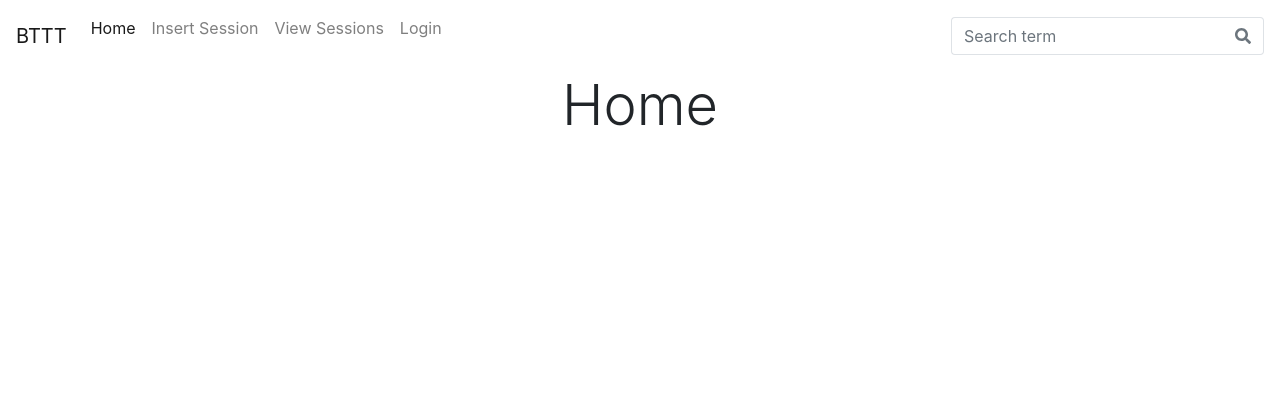
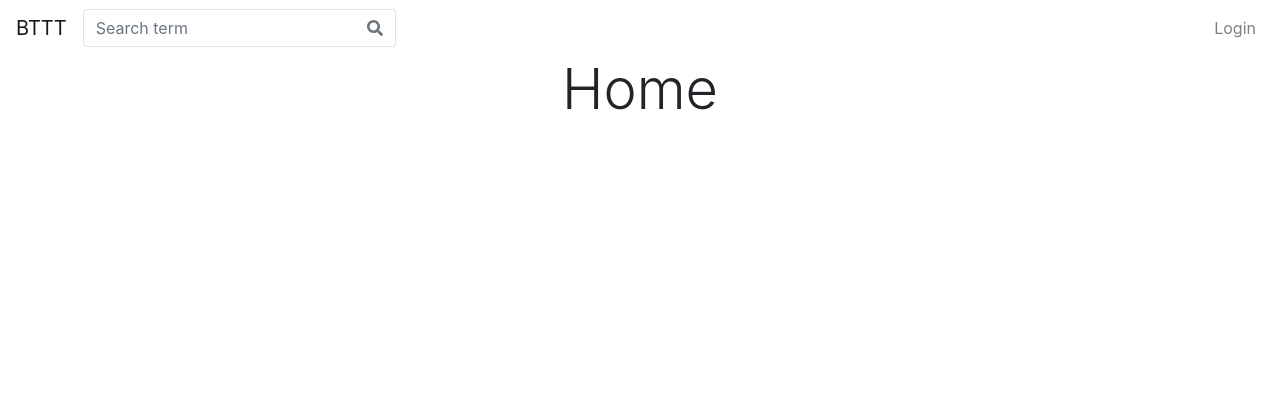
Before and after one commit to Wellesley-CS304-SP18/semester-project-betterthantutortrac, a Flask app: page / in a window 1280 px wide. Shown: the top 420 px of the page. Run offline with Flask 2, Linux system fonts and the light colour scheme; some libraries are stand-ins or nearby versions.

Commit message:
changed navbar based on user login

```diff
--- a/app.py
+++ b/app.py
@@ -7,8 +7,17 @@ description: main module that will run app
 
 import os
 from flask import Flask
+from flask_cas import CAS
 
 app = Flask(__name__)
+
+CAS(app)
+app.config["CAS_SERVER"] = "https://login.wellesley.edu:443"
+app.config["CAS_AFTER_LOGIN"] = "logged_in"
+app.config["CAS_LOGIN_ROUTE"] = "/module.php/casserver/cas.php/login"
+app.config["CAS_LOGOUT_ROUTE"] = "/module.php/casserver/cas.php/logout"
+app.config["CAS_AFTER_LOGOUT"] = "https://cs.wellesley.edu:1943/index"
+app.config["CAS_VALIDATE_ROUTE"] = "/module.php/casserver/serviceValidate.php"
 
 # placed after defining app to prevent circular dependencies
 from routes import *
--- a/routes.py
+++ b/routes.py
@@ -10,15 +10,6 @@ import dbconn2
 from app import app
 from datetime import datetime
 from flask import render_template, flash, request, redirect, url_for, session, jsonify
-from flask_cas import CAS
-
-CAS(app)
-app.config['CAS_SERVER'] = 'https://login.wellesley.edu:443'
-app.config['CAS_AFTER_LOGIN'] = 'logged_in'
-app.config['CAS_LOGIN_ROUTE'] = '/module.php/casserver/cas.php/login'
-app.config['CAS_LOGOUT_ROUTE'] = '/module.php/casserver/cas.php/logout'
-app.config['CAS_AFTER_LOGOUT'] = 'https://cs.wellesley.edu:1943/index'
-app.config['CAS_VALIDATE_ROUTE'] = '/module.php/casserver/serviceValidate.php'
 
 @app.route('/logged_in/')
 def logged_in():
@@ -33,6 +24,8 @@ def logged_out():
 @app.route("/", methods=["GET"])
 @app.route("/index/", methods=["GET"])
 def index():
+    params = {"title": "Home"}
+
     # start CAS debugging
     print 'Session keys: ', session.keys()
     for k in session.keys():
@@ -45,6 +38,7 @@ def index():
         for k in attribs:
             print '\t', k, ' => ', attribs[k]
     # end CAS debugging
+
     if 'CAS_USERNAME' in session:
         is_logged_in = True
         username = session['CAS_USERNAME']
@@ -53,28 +47,14 @@ def index():
         is_logged_in = False
         username = None
         print('CAS_USERNAME is not in the session')
-    params = {"title": "Home", "username": username, "is_logged_in": is_logged_in}
+
+    params["username"] = username
+    params["is_logged_in"] = is_logged_in
     return render_template("index.html", **params)
-
-# Note: login isn't quite working yet. Will make it into P4.
-'''
-@app.route("/login/", methods=["GET", "POST"])
-def login():
-    # edit the following to make it work
-    params = {"title": "Login"}
-    if "userid" in session:
-        flash("Already logged in!")
-        return redirect(url_for("index"))
-    if request.method == "POST":
-        email = request.form.get("email")
-        pwd = request.form.get("password")
-        session["userid"] = 1  # fill this in
-        flash("Login successful")
-    return render_template("login.html", **params)
-'''
 
 @app.route("/newSession/", methods=["GET", "POST"])
 def newSession():
+    params = {"title": "Insert a Tutoring Session"}
     if 'CAS_USERNAME' in session:
         if request.method == "POST":
             username = request.form.get("username")
@@ -101,7 +81,8 @@ def newSession():
                 flash("Tutoring session entered successfully.")
             else:
                 flash("Failed to enter tutoring sessions.")
-        params = {"title": "Insert a Tutoring Session"}
+
+        params["is_logged_in"] = True
         return render_template("newSession.html", **params)
     else:
         flash("Please log in to insert a session.")
@@ -109,15 +90,18 @@ def newSession():
 
 @app.route("/viewSessions/", methods=["GET"])
 def viewSessions():
+    params = {"title": "View Tutoring Sessions"}
     if 'CAS_USERNAME' in session:
         sessions = interactions.findAllSessions2()
-        params = {"title": "View Tutoring Sessions",
-                  "sessions": sessions}
-        print sessions
+        params["sessions"] = sessions
+        params["is_logged_in"] = True
         return render_template("viewSessions.html", **params)
     else:
         flash("Please log in to view sessions.")
         return redirect(url_for('index'))
+
+
+# javascript routes for async requests
 
 @app.route("/validateUser/", methods=["POST"])
 def validateUser():
--- a/templates/base.html
+++ b/templates/base.html
@@ -32,46 +32,44 @@ description: basic html template that other html pages inherit from
   <!-- navbar -->
 	<nav class="navbar navbar-expand-lg navbar-light">
 		<a class="navbar-brand" href="{{ url_for('index') }}">BTTT</a>
-		<button class="navbar-toggler" type="button" data-toggle="collapse" data-target="#navbarSupportedContent" aria-controls="navbarSupportedContent" aria-expanded="false" aria-label="Toggle navigation">
+
+    <button class="navbar-toggler navbar-toggler-right" type="button" data-toggle="collapse" data-target="#siteNavbar" aria-controls="navbarSupportedContent" aria-expanded="false" aria-label="Toggle navigation">
 			<span class="navbar-toggler-icon"></span>
 		</button>
 
-		<div class="collapse navbar-collapse" id="navbarSupportedContent">
-			<ul class="navbar-nav mr-auto">
-				<li class="nav-item {{ 'active' if active_page == 'index' }}">
-					<a class="nav-link" href="{{ url_for('index') }}">Home</a>
-				</li>
+		<div class="collapse navbar-collapse" id="siteNavbar">
+
+      <ul class="nav navbar-nav mr-auto">
+        <form class="form-inline my-2 my-lg-0">
+          <div class="input-group">
+            <input type="text" class="form-control border border-right-0" placeholder="Search term" name="search" id="searchBar">
+            <span class="input-group-append">
+              <button class="btn btn-outline-secondary border border-left-0" type="submit">
+                <i class="fa fa-search"></i>
+              </button>
+            </span>
+          </div>
+        </form>
+      </ul>
+
+			<ul class="nav navbar-nav pull-right">
+				{% if is_logged_in %}
 				<li class="nav-item {{ 'active' if active_page == 'new_session' }}">
 					<a class="nav-link" href="{{ url_for('newSession') }}">Insert Session</a>
 				</li>
 				<li class="nav-item {{ 'active' if active_page == 'viewSessions' }}">
 					<a class="nav-link" href="{{ url_for('viewSessions') }}">View Sessions</a>
 				</li>
-				{% if username %}
-				<form action="/logout/">
-				  <li class="nav-item">
-				    <a class="nav-link" href="/logout/">Logout</a>
-				  </li>
-				</form>
+        <li class="nav-item">
+          <a class="nav-link" href="{{ url_for('logged_out') }}">Logout</a>
+        </li>
 				{% else %}
-				<form action="/login/">
-				  <li class="nav-item">
-				    <a class="nav-link" href="/login/">Login</a>
-				  </li>
-				</form>
+        <li class="nav-item">
+          <a class="nav-link" href="/login/">Login</a>
+        </li>
 				{% endif %}
+			</ul>
 
-			</ul>
-			<form class="form-inline my-2 my-lg-0">
-				<div class="input-group">
-					<input type="text" class="form-control border border-right-0" placeholder="Search term" name="search" id="searchBar">
-					<span class="input-group-append">
-						<button class="btn btn-outline-secondary border border-left-0" type="submit">
-							<i class="fa fa-search"></i>
-						</button>
-					</span>
-				</div>
-			</form>
 		</div>
 	</nav>
 
```
